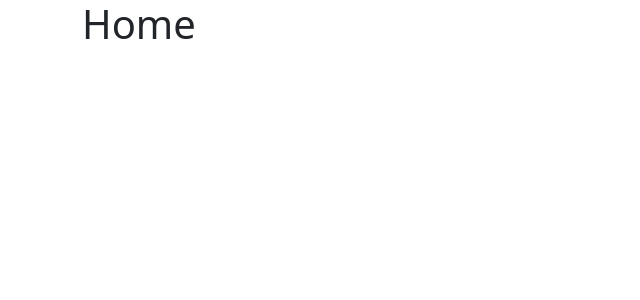
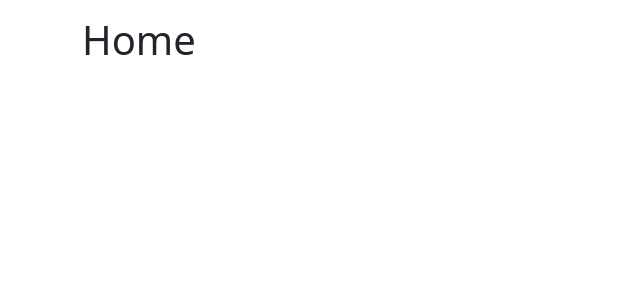
Before and after one commit to shymala-sidharth/React-Typescript-Shopping-Cart, a React (Vite) app: page / in a window 1280 px wide. Shown: the top 300 px of the page, without its empty margins (0-640 px from the left). Built offline with nearby package versions, Linux system fonts and the light colour scheme.

Commit message:
working on navbar

```diff
--- a/src/App.tsx
+++ b/src/App.tsx
@@ -3,17 +3,23 @@
 import { Home } from "./pages/Home"
 import { Store } from "./pages/Store"
 import { About } from "./pages/About"
+import { Navbar } from "./components/Navbar"
 
 
 
 function App()  {
-  return <Container>
+  return(
+  <>
+  <Navbar/>
+   <Container className="mb-4">
     <Routes>
       <Route path='/' element={<Home/>}/>
       <Route path='/store' element={<Store/>}/>
       <Route path='/about' element={<About/>}/>
     </Routes>
   </Container>
+  </>
+  )
 }
 
 export default App
--- /dev/null
+++ b/src/components/Navbar.tsx
@@ -0,0 +1,9 @@
+import {Container, Navbar as NavbarBs} from "react-bootstrap"
+
+export function Navbar() {
+  return <NavbarBs>
+    <Container>
+
+    </Container>
+  </NavbarBs>
+}
```
